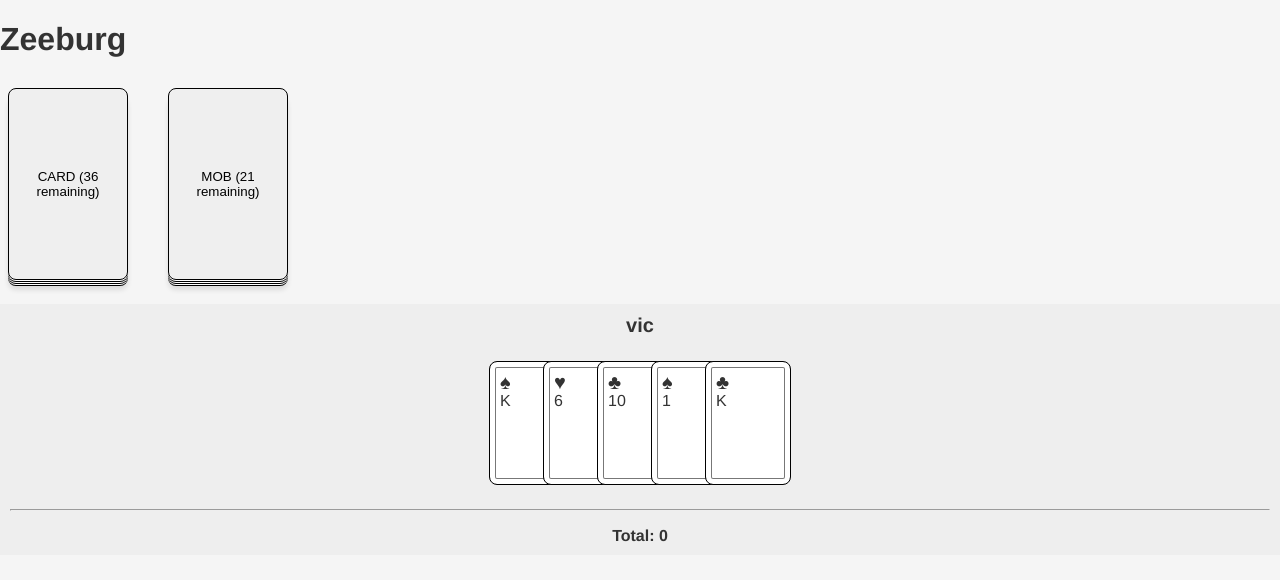
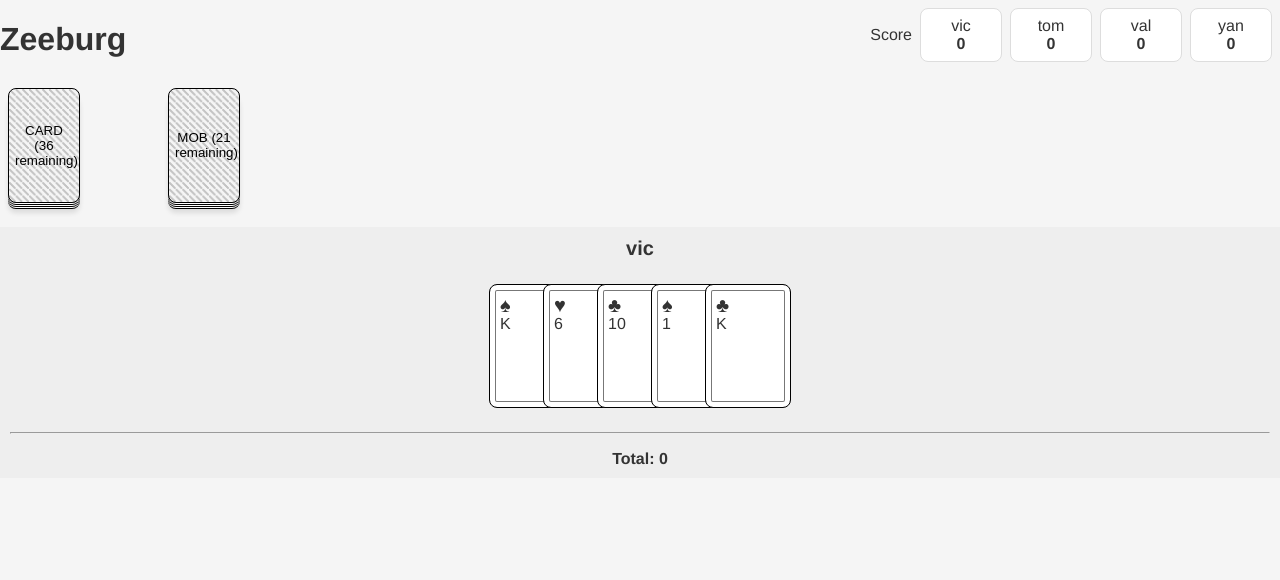
Before and after one commit to victordarras/ZeeburgCardGame, a Vue app: page / in a window 1280 px wide. Shown: the top 580 px of the page. Built offline with nearby package versions, Linux system fonts and the light colour scheme.

Commit message:
fix turn management and add scores in board

```diff
--- a/src/App.vue
+++ b/src/App.vue
@@ -1,5 +1,12 @@
 <template>
   <div id="app">
+    <div class="Scores">
+      <label for="">Score</label>
+      <div class="Score" v-for="player in players" :key="player.name">
+        {{ player.name }}<br>
+        <strong>{{ player.mobs.reduce((a, c) => a + c.level,0)}}</strong>
+      </div>
+    </div>
     <h1>Zeeburg</h1>
     <div class="Board">
       <button class="CardPile" @click="pickCard()">CARD ({{ cards.length }} remaining)</button>
@@ -17,7 +24,7 @@
           <ul>
           <li
             v-for="card in currentCards"
-            :key="card"
+            :key="card.level + card.family"
             class="Card stacked"
             :level="card.level"
             :family="familyToEmoji(card.family)"
@@ -36,7 +43,7 @@
       </ul> -->
       <div v-if="waitingForPlayer">
         <h1>Waiting for player <br>{{ currentPlayer.name }}</h1>
-        <button @click="waitingForPlayer = !waitingForPlayer">GO</button>
+        <button class="CardPile" @click="waitingForPlayer = !waitingForPlayer">Deck de {{ currentPlayer.name }}</button>
       </div>
       <Players
         v-else
@@ -72,15 +79,15 @@ export default {
   methods: {
     pickCard: function() {
       if (this.cards.length === 0) {
-        return alert('No card left.')
+        return alert('La pioche est vide.')
       }
       const newCard = this.cards.shift()
       this.currentPlayer.cards.push(newCard);
-      this.nextPlayer();
+      this.nextTurn();
     },
     pickMob: function() {
       if (this.mobs.length === 0) {
-        return alert('No mob left.')
+        return alert('Aucun monstre disponible.')
       }
       this.currentMob = this.mobs.shift();
     },
@@ -96,10 +103,14 @@ export default {
         return false;
       }
       switch (card.family) {
-        // case "K":
-        // case "Q":
-        // case "C":
-        // case "J":
+        case "K":
+          return false;
+        case "Q":
+          return false;
+        case "C":
+          return false;
+        case "J":
+          return false;
         default:
           this.currentCards.push(card)
           break;
@@ -109,19 +120,22 @@ export default {
       if (this.currentDamages >= this.currentMob.level) {
         this.killMob();
       } else {
-        this.nextPlayer();
+        this.nextTurn();
       }
     },
+    nextTurn() {
+      this.waitingForPlayer = true;
+      this.nextPlayer()
+    },
     nextPlayer() {
-      // this.waitingForPlayer = true;
-      this.currentPlayerId = this.currentPlayerId >= 3 ? 0 : this.currentPlayerId + 1;
+      this.currentPlayerId = this.nextPlayerId;
     },
     killMob() {
-      alert(`You killed the ${this.currentMob.name}(${this.currentMob.level}) !`)
+      alert(`Vous achevez ${this.currentMob.name} et récupérez ${this.currentMob.level}XP !`)
       this.currentPlayer.mobs.push(this.currentMob)
       this.currentCards = [];
       this.currentMob = undefined;
-      this.nextPlayer()
+      this.nextTurn()
     },
     familyToEmoji(family) {
       switch (family) {
@@ -144,6 +158,9 @@ export default {
     },
     currentDamages() {
       return this.currentCards.reduce((a,c) => a + parseInt(c.level), 0)
+    },
+    nextPlayerId() {
+      return this.currentPlayerId >= 3 ? 0 : this.currentPlayerId + 1
     }
   },
   components: { Players },
@@ -195,14 +212,37 @@ legend {
   font-weight: 600;
 }
 
+.Scores {
+  float: right;
+  display: flex;
+  align-items: center;
+  justify-content: flex-end;
+  padding: 0.5em;
+}
+.Score {
+  min-width: 3em;
+  margin-left: 0.5em;
+  padding: 0.5em 1em;
+  border-radius: 1vh;
+  border: 1px solid #ddd;
+  background-color: #fff;
+  text-align: center;
+}
 .CardPile {
   display: inline-block;
   vertical-align: top;
-  height: calc(1.6 * 15vh);
-  width: calc(1 * 15vh);;
+  height: calc(1.6 * 9vh);
+  width: calc(1 * 9vh);;
   margin: 1vh;
   border: 1px solid #000;
   border-radius: 1vh;
+  background: linear-gradient(
+      45deg,
+      transparent calc(50% - 1px),
+      rgba(0,0,0,0.2) 0,
+      rgba(0,0,0,0.2) calc(50% + 1px),
+      transparent 0
+    ) 0 0/ 0.5em 0.5em;
   box-shadow:
     0 1px 0 #fff,
     0 2px 0 #000,
@@ -248,28 +288,28 @@ legend {
 @keyframes shake-horizontal {
   0%,
   100% {
-    transform: translateX(0);
+    transform: translateY(0);
   }
 
   10%,
   30%,
   50%,
   70% {
-    transform: translateX(-2px);
+    transform: translateY(-2px);
   }
 
   20%,
   40%,
   60% {
-    transform: translateX(2px);
+    transform: translateY(2px);
   }
 
   80% {
-    transform: translateX(1px);
+    transform: translateY(1px);
   }
 
   90% {
-    transform: translateX(-1px);
+    transform: translateY(-1px);
   }
 }
 .MobPile:not(:disabled) {
--- a/src/components/Players.vue
+++ b/src/components/Players.vue
@@ -8,7 +8,7 @@
           v-for="card in player.cards"
           @click="$emit('useCard', card)"
           class="Card stacked"
-          :key="card"
+          :key="card.level + card.family"
           :level="card.level"
           :family="familyToEmoji(card.family)"
         >
```
